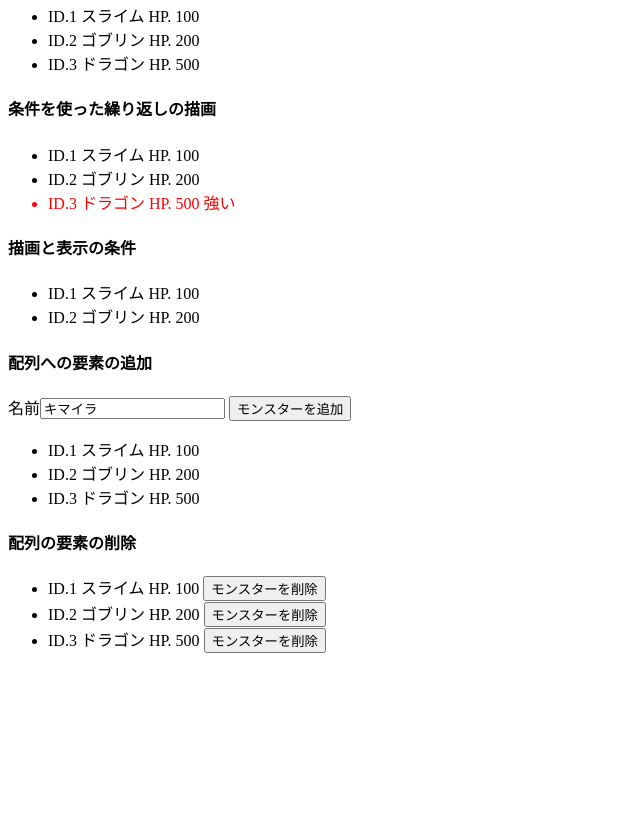
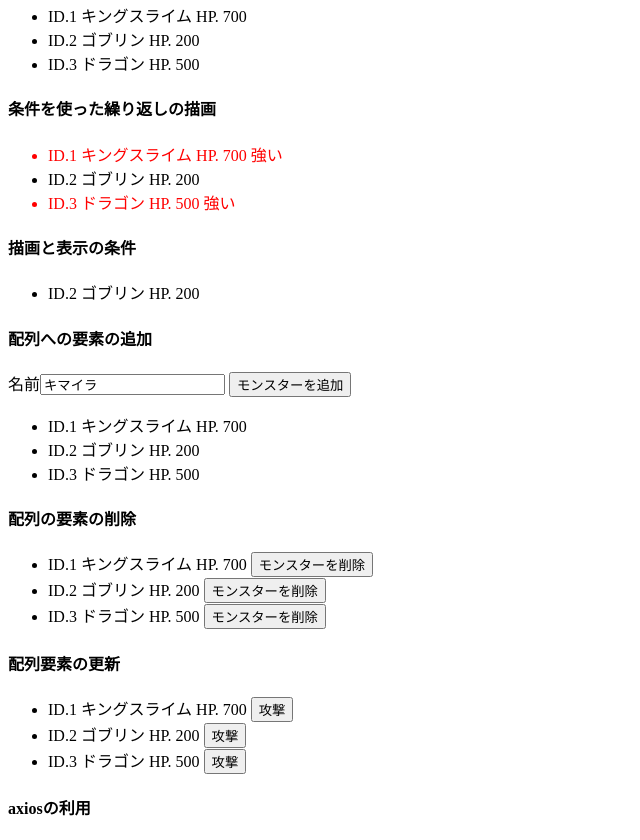
Before and after one commit to dy0110/study-vuejs, a plain HTML site: page index.html in a window 1280 px wide. Shown: the part 2222-3062 px from the top of the page, without its empty margins (0-640 px from the left). Before the commit the page ends 2891 px from the top, so only its background shows below. Drawn offline with Linux system fonts and the light colour scheme.

Commit message:
データバインド

```diff
--- a/index.html
+++ b/index.html
@@ -105,6 +105,20 @@
                 <button v-on:click="doRemove( index )">モンスターを削除</button>
             </li>
         </ul>
+        <h4>配列要素の更新</h4>
+        <ul>
+            <li v-for="(item, index) in monster" :key="item.hp">
+                ID.{{ item.id }} {{ item.name }} HP. {{ item.hp }}
+                <span v-if="item.hp < 50">瀕死!</span>
+                <button v-on:click="doAttack( index )">攻撃</button>
+            </li>
+        </ul>
+        <h4>axiosの利用</h4>
+        <ul>
+            <li v-for="(item, index) in an_mons" :key="item.id">
+                ID.{{ item.id }} {{ item.name }} HP. {{ item.hp }}
+            </li>
+        </ul>
     </div>
     <script src="vue.js"></script>
     <script src="main.js"></script>
--- a/main.js
+++ b/main.js
@@ -52,7 +52,9 @@ var app = new Vue( {
             { id: 1, name: "スライム", hp: 100 },
             { id: 2, name: "ゴブリン", hp: 200 },
             { id: 3, name: "ドラゴン", hp: 500 },
-        ]
+        ],
+
+        an_mons: []
     },
     //算出プロパティ
     computed:{
@@ -60,7 +62,10 @@ var app = new Vue( {
     },
     //ライフサイクルフック
     created: function(){
-       console.log( "Vue.js app is created" )
+       console.log( "Vue.js app is created" );
+       //リストの更新
+       var n_mons = { id: 1, name: "キングスライム", hp: 700 };
+       this.$set( this.monster, 0, n_mons );
     },
     //アプリケーションで使用するメソッド
     methods:{
@@ -91,6 +96,10 @@ var app = new Vue( {
 
         doRemove: function( index ){
             this.monster.splice( index, 1 )
+        },
+        //体力減る
+        doAttack: function( index ){
+            this.monster[ index ].hp -= 10;
         }
     }
 } );
```
